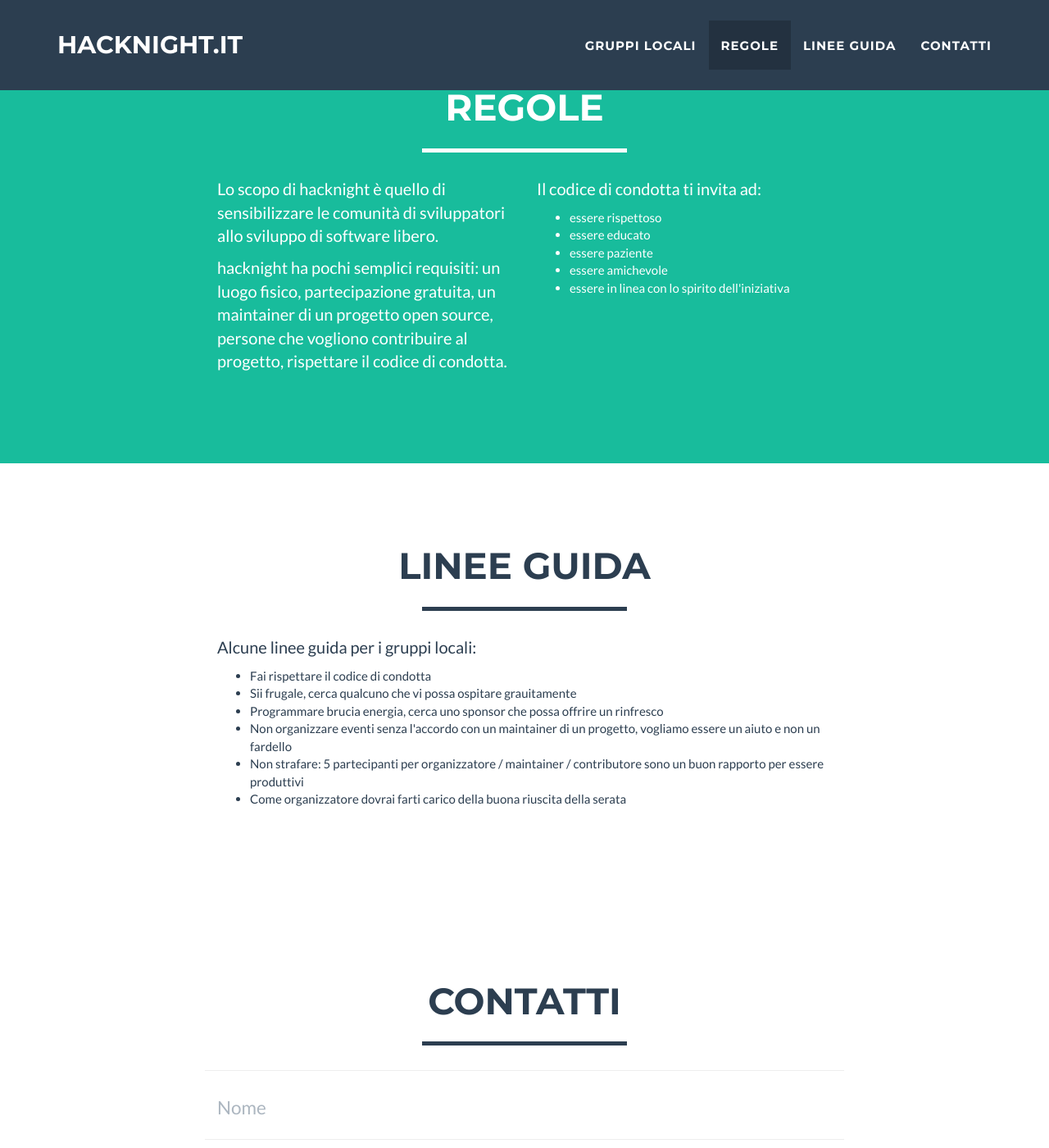
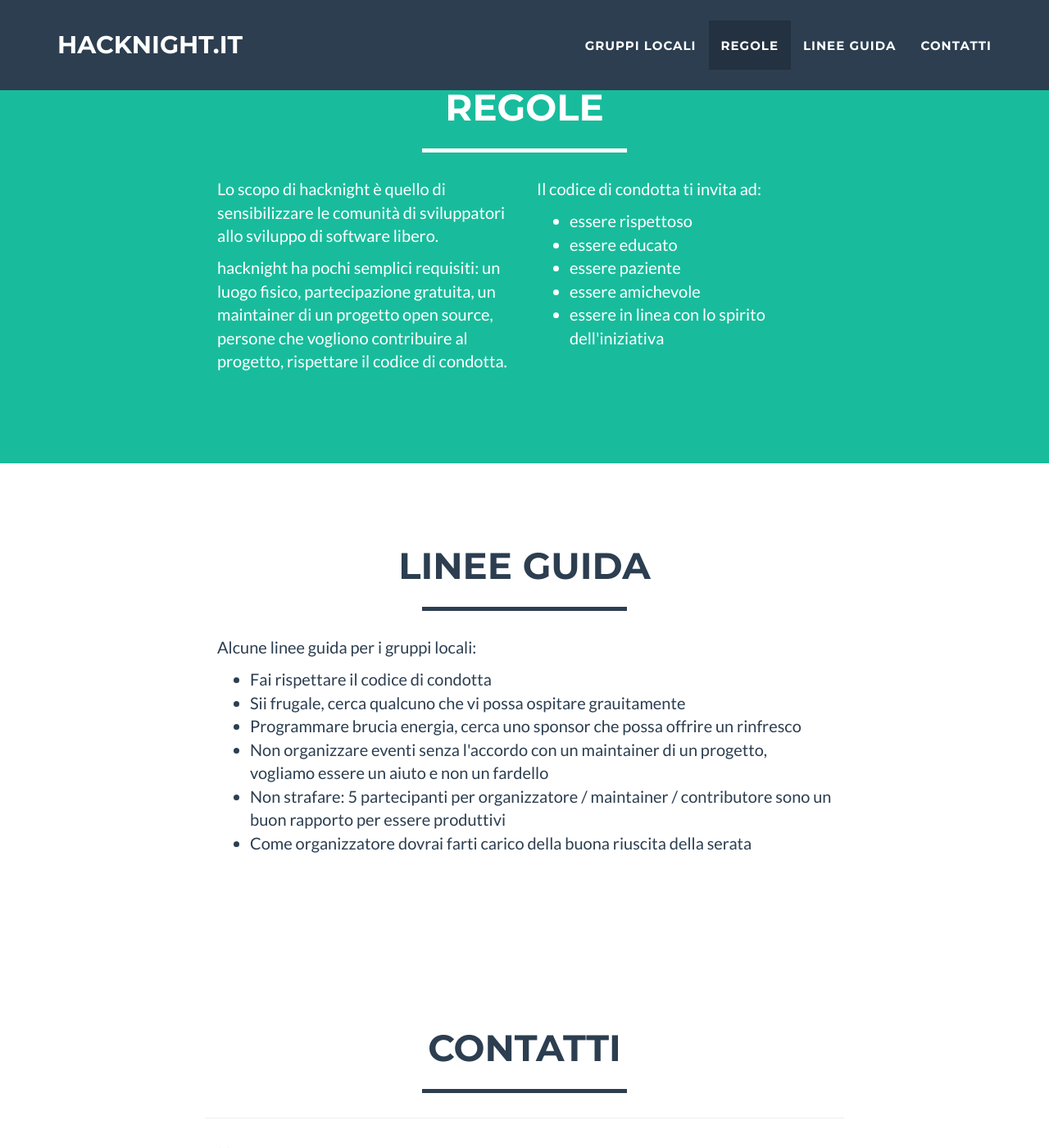
Before and after one commit to hacknightit/hacknightit.github.io, a Jekyll site: the page built from index.html, in a window 1280 px wide and 1400 px high, scrolled down 1330 px. Shown: the whole window at 82% size. Built offline with Jekyll 4.4.1, drawn with Linux system fonts in a browser that asks for light colours; nearby versions of some CDN libraries.

Commit message:
Use the same font size for list

```diff
--- a/_includes/about.html
+++ b/_includes/about.html
@@ -14,7 +14,7 @@
                 </div>
                 <div class="col-lg-4">
                     <p>Il codice di condotta ti invita ad:</p>
-                    <ul>
+                    <ul class="items">
                         <li>essere rispettoso</li>
                         <li>essere educato</li>
                         <li>essere paziente</li>
--- a/_includes/css/main.css
+++ b/_includes/css/main.css
@@ -73,6 +73,10 @@ hr.star-primary {
 hr.star-primary:after {
     color: #{{ site.color.secondary }};
     background-color: #fff;
+}
+
+ul.items li {
+    font-size: 20px;
 }
 
 .img-centered {
--- a/_includes/guidelines.html
+++ b/_includes/guidelines.html
@@ -10,7 +10,7 @@
             <div class="row">
                 <div class="col-lg-8 col-lg-offset-2">
                     <p>Alcune linee guida per i gruppi locali:</p>
-                    <ul>
+                    <ul class="items">
                         <li>Fai rispettare il codice di condotta</li>
                         <li>Sii frugale, cerca qualcuno che vi possa ospitare grauitamente</li>
                         <li>Programmare brucia energia, cerca uno sponsor che possa offrire un rinfresco</li>
```
